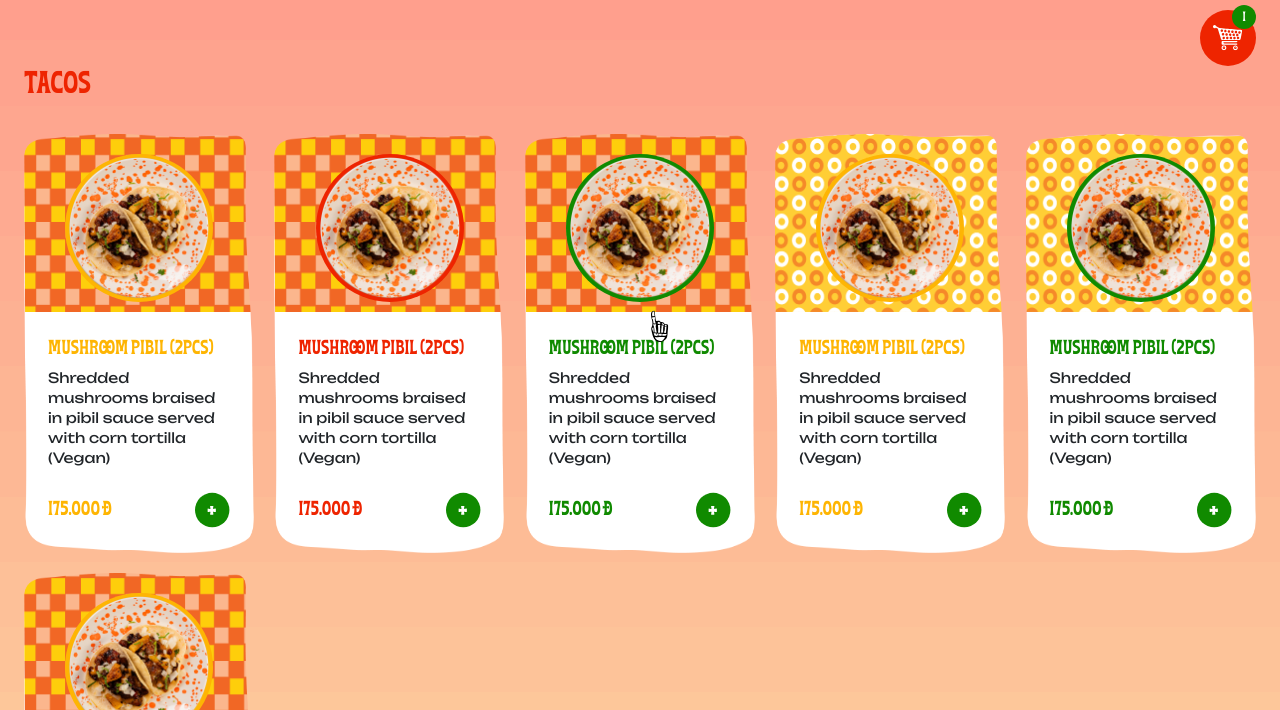
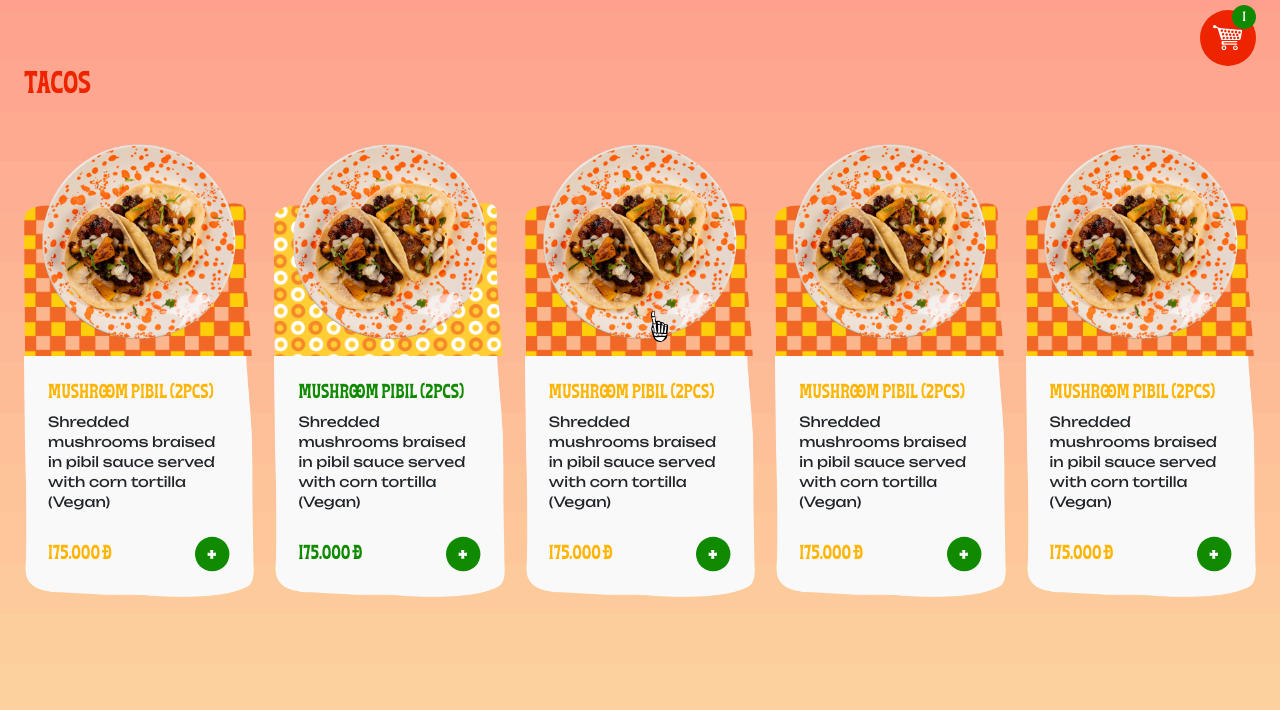
Before and after one commit to AlphaCreateGit/taco-del-sol, a plain HTML site: page delivery.html in a window 1280 px wide. Shown: the part 90-800 px from the top of the page. Drawn offline with Linux system fonts and the light colour scheme.

Commit message:
add page delivery

```diff
--- a/assets/js/script.js
+++ b/assets/js/script.js
@@ -9,6 +9,7 @@ $(document).ready(function () {
   });
 });
 function intro(callback) {
+  if ($(".intro").length) {
     const $intro = $(".intro");
     $("body").addClass("overflow-hidden");
     setTimeout(function () {
@@ -40,6 +41,7 @@ function intro(callback) {
         autoAlpha: 0,
         duration: 0,
       });
+  }
 }
 
 function header() {
--- a/assets/styles/style.css
+++ b/assets/styles/style.css
@@ -630,7 +630,7 @@ input[type="number"] {
 }
 .delivery__container .delivery-category .title {
   color: var(--color-secondary);
-  margin-bottom: 32px;
+  margin-bottom: 100px;
 }
 .delivery__container .delivery-category .delivery-list {
   display: grid;
@@ -638,55 +638,50 @@ input[type="number"] {
   gap: 20px;
 }
 .delivery__container .delivery-category .delivery-list .delivery-item {
-  mask-image: url("../images/v.png");
-  mask-size: 100% 100%;
-  mask-repeat: no-repeat;
-  width: 100%;
-  background-color: var(--color-white);
+  width: 100%;
+  position: relative;
 }
 .delivery__container .delivery-category .delivery-list .delivery-item .box-img {
   display: flex;
   justify-content: center;
   align-items: center;
-  padding-top: 22px;
-  padding-bottom: 12px;
-  background-image: var(--bg-img);
-  background-size: 100% 100%;
-}
-.delivery__container .delivery-category .delivery-list .delivery-item .img {
-  width: 144px;
-  aspect-ratio: 1;
-  position: relative;
-}
-.delivery__container .delivery-category .delivery-list .delivery-item .img img {
-  width: 100%;
-  height: 100%;
-  object-fit: cover;
-  position: absolute;
-  z-index: 2;
+  height: 154px;
+  mask-image: url("../images/v.png");
+  mask-size: 100% auto;
+  mask-repeat: no-repeat;
+  mask-position: top;
 }
 .delivery__container
   .delivery-category
   .delivery-list
   .delivery-item
-  .img::before {
-  content: "";
-  position: absolute;
-  background-color: var(--color);
-  width: calc(100% + 4px);
-  height: calc(100% + 4px);
-  border-radius: 50%;
-  z-index: 1;
-  top: 50%;
+  .box-img
+  img {
+  width: 100%;
+  height: 100%;
+  object-fit: cover;
+}
+.delivery__container .delivery-category .delivery-list .delivery-item .img {
+  width: 200px;
+  aspect-ratio: 1;
+  position: absolute;
   left: 50%;
-  transform: translate(-50%, -50%);
-}
+  transform: translate(-50%, -30%);
+  z-index: 2;
+  top: 0;
+}
+
 .delivery__container
   .delivery-category
   .delivery-list
   .delivery-item
   .box-content {
   padding: 28px 24px 24px;
+  mask-image: url("../images/v.png");
+  mask-size: 100% auto;
+  mask-repeat: no-repeat;
+  background-color: #f9f9f9;
+  mask-position: bottom;
 }
 .delivery__container
   .delivery-category
--- a/delivery.html
+++ b/delivery.html
@@ -277,19 +277,15 @@
             <div class="delivery-category">
               <div class="title h2-font">TACOS</div>
               <div class="delivery-list">
-                <div
-                  class="delivery-item"
-                  style="
-                    --color: #feb503;
-                    --bg-img: url('../images/img_bg_product_1.png');
-                  "
-                >
-                  <div class="box">
+                <div class="delivery-item" style="--color: #feb503">
                   <div class="box-img">
+                    <img src="./assets/images/img_bg_product_1.png" alt="" />
+                  </div>
                   <div class="img">
                     <img src="./assets/images/taco_1.png" alt="" />
                   </div>
-                    </div>
+
+                  <div class="box">
                     <div class="box-content">
                       <div class="name h4-font">mushroom pibil (2pcs)</div>
                       <div class="description">
@@ -309,19 +305,15 @@
                     </div>
                   </div>
                 </div>
-                <div
-                  class="delivery-item"
-                  style="
-                    --color: #ee2400;
-                    --bg-img: url('../images/img_bg_product_1.png');
-                  "
-                >
-                  <div class="box">
+                <div class="delivery-item" style="--color: #108a00">
                   <div class="box-img">
+                    <img src="./assets/images/img_bg_product_2.png" alt="" />
+                  </div>
                   <div class="img">
                     <img src="./assets/images/taco_1.png" alt="" />
                   </div>
-                    </div>
+
+                  <div class="box">
                     <div class="box-content">
                       <div class="name h4-font">mushroom pibil (2pcs)</div>
                       <div class="description">
@@ -341,19 +333,15 @@
                     </div>
                   </div>
                 </div>
-                <div
-                  class="delivery-item"
-                  style="
-                    --color: #108a00;
-                    --bg-img: url('../images/img_bg_product_1.png');
-                  "
-                >
-                  <div class="box">
+                <div class="delivery-item" style="--color: #feb503">
                   <div class="box-img">
+                    <img src="./assets/images/img_bg_product_1.png" alt="" />
+                  </div>
                   <div class="img">
                     <img src="./assets/images/taco_1.png" alt="" />
                   </div>
-                    </div>
+
+                  <div class="box">
                     <div class="box-content">
                       <div class="name h4-font">mushroom pibil (2pcs)</div>
                       <div class="description">
@@ -373,19 +361,15 @@
                     </div>
                   </div>
                 </div>
-                <div
-                  class="delivery-item"
-                  style="
-                    --color: #feb503;
-                    --bg-img: url('../images/img_bg_product_2.png');
-                  "
-                >
-                  <div class="box">
+                <div class="delivery-item" style="--color: #feb503">
                   <div class="box-img">
+                    <img src="./assets/images/img_bg_product_1.png" alt="" />
+                  </div>
                   <div class="img">
                     <img src="./assets/images/taco_1.png" alt="" />
                   </div>
-                    </div>
+
+                  <div class="box">
                     <div class="box-content">
                       <div class="name h4-font">mushroom pibil (2pcs)</div>
                       <div class="description">
@@ -405,51 +389,15 @@
                     </div>
                   </div>
                 </div>
-                <div
-                  class="delivery-item"
-                  style="
-                    --color: #108a00;
-                    --bg-img: url('../images/img_bg_product_2.png');
-                  "
-                >
-                  <div class="box">
+                <div class="delivery-item" style="--color: #feb503">
                   <div class="box-img">
+                    <img src="./assets/images/img_bg_product_1.png" alt="" />
+                  </div>
                   <div class="img">
                     <img src="./assets/images/taco_1.png" alt="" />
                   </div>
-                    </div>
-                    <div class="box-content">
-                      <div class="name h4-font">mushroom pibil (2pcs)</div>
-                      <div class="description">
-                        <p class="b2-font">
-                          Shredded mushrooms braised in pibil sauce served with
-                          corn tortilla (Vegan)
-                        </p>
-                      </div>
-                      <div
-                        class="d-flex align-items-center justify-content-between"
-                      >
-                        <div class="price h4-font">175.000 đ</div>
-                        <div class="add-to-cart">
-                          <img src="./assets/images/ic_add.svg" alt="" />
-                        </div>
-                      </div>
-                    </div>
-                  </div>
-                </div>
-                <div
-                  class="delivery-item"
-                  style="
-                    --color: #feb503;
-                    --bg-img: url('../images/img_bg_product_1.png');
-                  "
-                >
+
                   <div class="box">
-                    <div class="box-img">
-                      <div class="img">
-                        <img src="./assets/images/taco_1.png" alt="" />
-                      </div>
-                    </div>
                     <div class="box-content">
                       <div class="name h4-font">mushroom pibil (2pcs)</div>
                       <div class="description">
```
Lines whose indentation alone changed are shown as unchanged.
